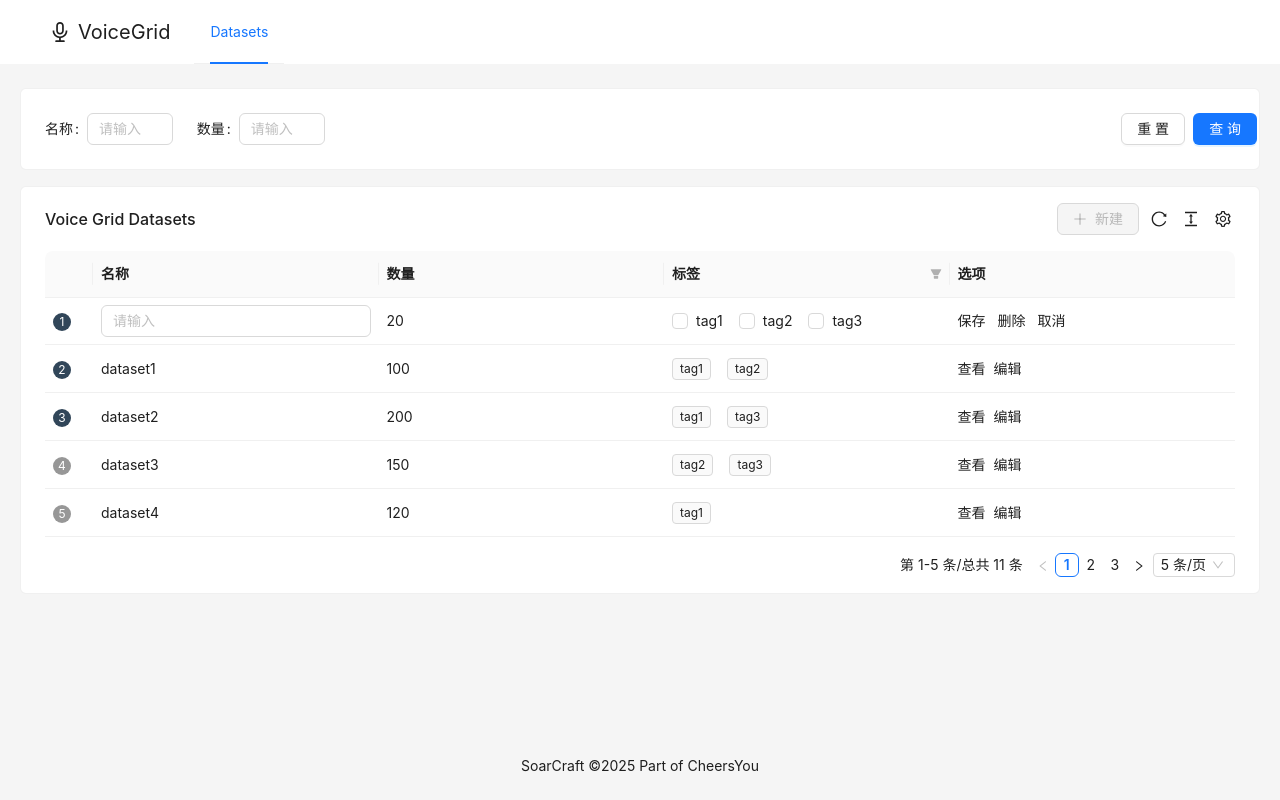
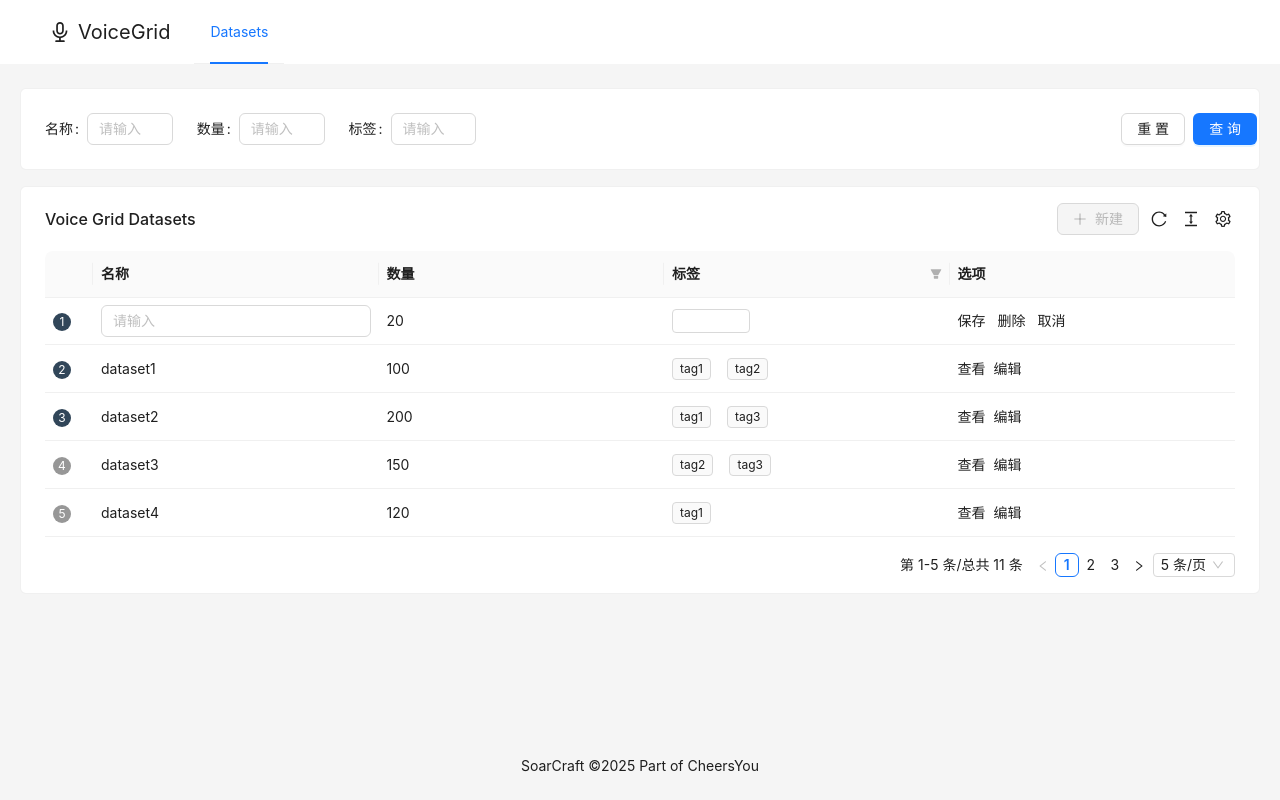
Before and after one commit to SoarCraft/VoiceGrid, a Next.js app: page / in a window 1280 px wide. Both pictures are taken after a click on the button "新建". Built offline with nearby package versions, Linux system fonts and the light colour scheme; what @ant-design/nextjs-registry would draw is missing.

Commit message:
[feat] 优化标签编辑

```diff
--- a/app/components/DatasetTable.tsx
+++ b/app/components/DatasetTable.tsx
@@ -6,11 +6,18 @@ import { ProTable } from "@ant-design/pro-components";
 import { PlusOutlined } from '@ant-design/icons';
 import { Button, Space, Tag, message } from "antd";
 
+import TagList from "@/app/components/TagList";
+
 interface IDatasetList {
   key: number;
   name: string;
   items: number;
   tags: string[];
+}
+
+type TagFilterType = {
+  text: string;
+  value: string;
 }
 
 type SearchType = ParamsType & {
@@ -38,6 +45,11 @@ const DatasetTable = () => {
   const [messageApi, contextHolder] = message.useMessage();
   const [newRecordKey, setNewRecordKey] = useState<number | null>(null);
   const [creating, setCreating] = useState<boolean>(false);
+  const [tagsFilter, setTagsFilter] = useState<TagFilterType[]>([
+    { text: 'tag1', value: 'tag1' },
+    { text: 'tag2', value: 'tag2' },
+    { text: 'tag3', value: 'tag3' },
+  ]);
 
   const handleAdd = async () => {
     const newKey = Date.now();
@@ -68,6 +80,19 @@ const DatasetTable = () => {
         item.key === key ? { ...item, ...data } : item
       )
     );
+
+    const newTags = data.tags;
+    const prevTags = tagsFilter.map(tag => tag.value);
+    const newTagsFilter: TagFilterType[] = [];
+    newTags.map(tag => {
+      if (!prevTags.includes(tag)) {
+        newTagsFilter.push({
+          value: tag,
+          text: tag,
+        })
+      }
+    });
+    setTagsFilter([...tagsFilter, ...newTagsFilter]);
   }
 
   const columns: ProColumns<IDatasetList>[] = [
@@ -93,28 +118,29 @@ const DatasetTable = () => {
       title: "标签",
       dataIndex: "tags",
       search: false,
-      filters: [
-        { text: 'tag1', value: 'tag1' },
-        { text: 'tag2', value: 'tag2' },
-        { text: 'tag3', value: 'tag3' },
-      ],
+      filters: tagsFilter,
       onFilter: (value, record) => record.tags.includes(value as string),
-      valueType: "checkbox",
-      valueEnum: {
-        tag1: { text: "tag1" },
-        tag2: { text: "tag2" },
-        tag3: { text: "tag3" },
-      },
       key: "tags",
+      renderFormItem: (_, { value, onChange }) => (
+        <TagList
+          value={value}
+          onChange={onChange as (value: string[]) => void}
+        />
+      ),
       render: (_, record) => (
         <Space>
           {record.tags.map((tag) => (
-            <Tag key={tag}>
+            <Tag key={record.key}>
               {tag}
             </Tag>
           ))}
         </Space>
       ),
+    },
+    {
+      title: "标签",
+      hideInTable: true,
+      dataIndex: "tags",
     },
     {
       title: "选项",
@@ -143,13 +169,18 @@ const DatasetTable = () => {
     }
 
     if (params.items) {
-      const threshold = 5;
+      const threshold = 10;
       const searchItems = params.items;
       data = data.filter(item => (
         item.items >= searchItems - threshold
         &&
         item.items <= searchItems + threshold
       ));
+    }
+
+    if (params.tags) {
+      const searchTag = params.tags;
+      data = mock.filter(item => item.tags.includes(searchTag));
     }
 
     if (filter.tags && filter.tags.length > 0) {
@@ -180,7 +211,7 @@ const DatasetTable = () => {
           onSave: async (rowKey, data, row) => {
             console.log(rowKey, data, row);
             if (!data.name || !data.tags.length) {
-              messageApi.warning("请填写名称并至少填写一个标签");
+              messageApi.warning("请填写名称并至少添加一个标签");
               return Promise.reject();
             }
             handleSave(rowKey as number, data);
--- /dev/null
+++ b/app/components/TagList.tsx
@@ -0,0 +1,45 @@
+import { Input, InputRef, Space, Tag } from "antd";
+import React, { useRef, useState } from "react";
+
+type TagListProps = {
+  value: string[];
+  onChange: (value: string[]) => void;
+}
+
+const TagList = ({ value, onChange }: TagListProps) => {
+  const ref = useRef<InputRef | null>(null);
+  const [inputValue, setInputValue] = useState<string>('');
+
+  const handleInputChange = (e: React.ChangeEvent<HTMLInputElement>) => {
+    setInputValue(e.target.value);
+  };
+
+  const handleInputConfirm = () => {
+    let tempTags = [...value];
+    if (inputValue && !tempTags.includes(inputValue)) {
+      tempTags.push(inputValue);
+    }
+    onChange?.(tempTags);
+    setInputValue('');
+  };
+
+  return (
+    <Space>
+      {value.map((tag, index) => (
+        <Tag key={index}>{tag}</Tag>
+      ))}
+      <Input
+        ref={ref}
+        type="text"
+        size="small"
+        style={{ width: 78 }}
+        value={inputValue}
+        onChange={handleInputChange}
+        onBlur={handleInputConfirm}
+        onPressEnter={handleInputConfirm}
+      />
+    </Space>
+  );
+}
+
+export default TagList;
```
